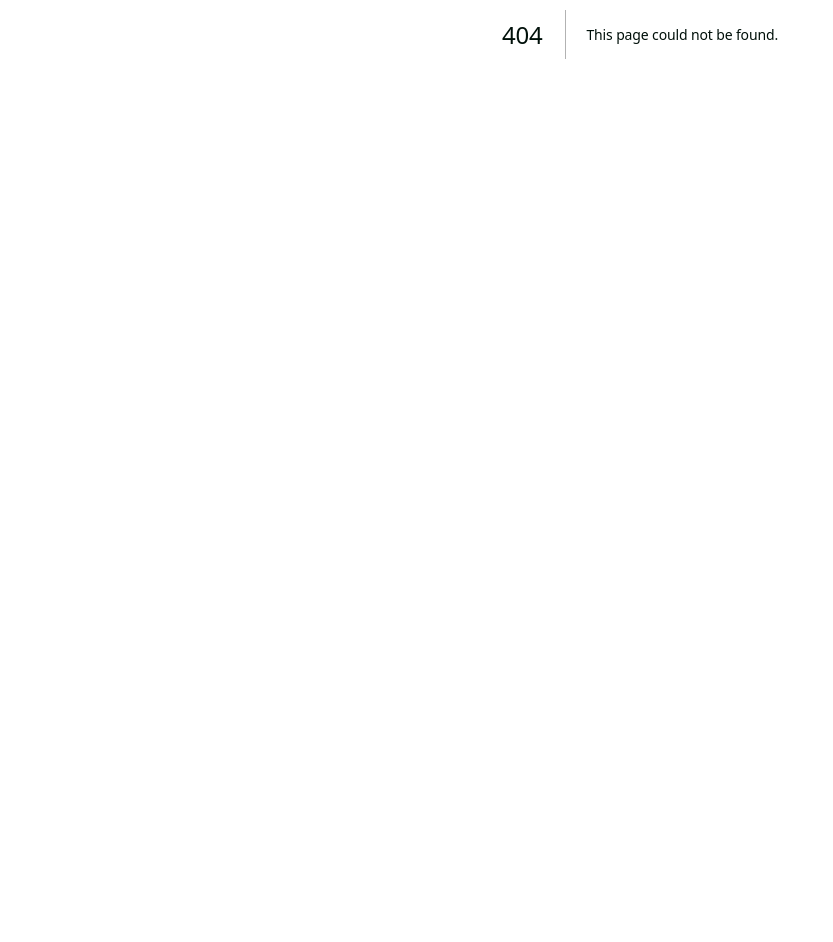
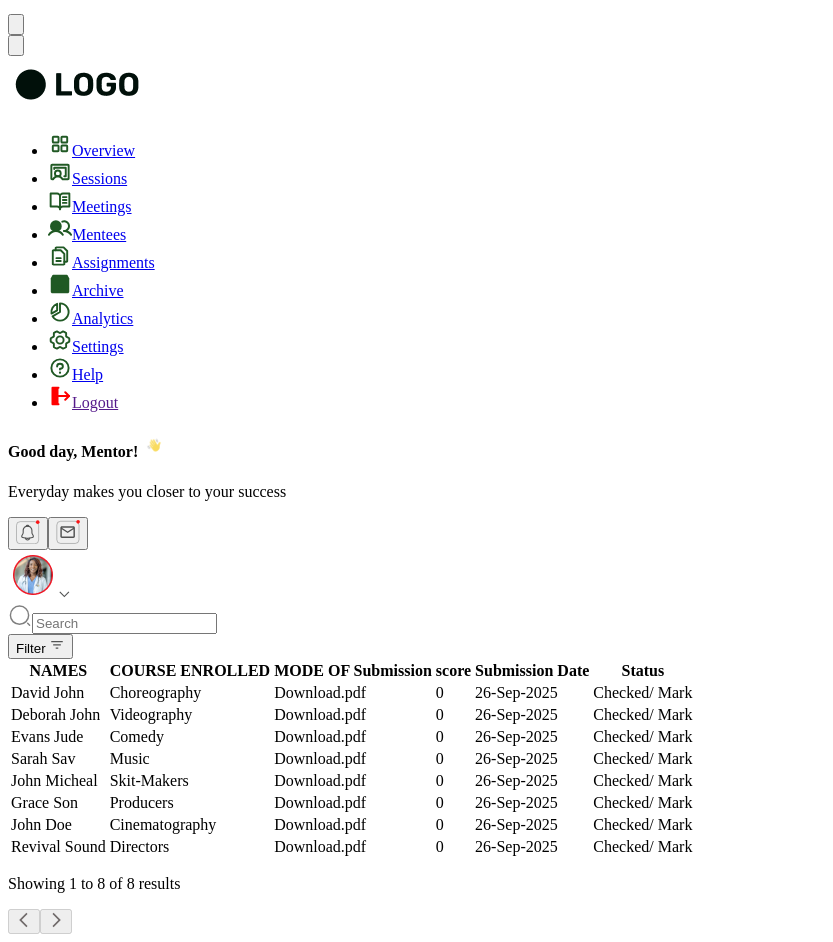
Before and after one commit to Omolara5861/superstar-mentors, a Next.js app: page /mentor-dashboard/assignments/Assignments in a window 1280 px wide. Before the commit this address had no page. Shown: the part 366-1308 px from the top of the page, without its empty margins (0-833 px from the left). Before the commit the page ends 800 px from the top, so only its background shows below. Built offline with nearby package versions, Linux system fonts and the light colour scheme.

Commit message:
feat: :sparkles: Add assignments

```diff
--- a/src/components/mentor-dashboard/sidebar/Sidebar.tsx
+++ b/src/components/mentor-dashboard/sidebar/Sidebar.tsx
@@ -47,6 +47,7 @@ const Sidebar = () => {
         { href: '/mentor-dashboard/sessions', src: '/dashboard/session.svg', alt: 'Sessions Icon', text: 'Sessions' },
         { href: '/mentor-dashboard/meetings', src: '/dashboard/courses.svg', alt: 'Courses Icon', text: 'Meetings' },
         { href: '/mentor-dashboard/mentees', src: '/dashboard/mentees.svg', alt: 'Assignment Icon', text: 'Mentees' },
+        { href: '/mentor-dashboard/assignments', src: '/dashboard/assignment.svg', alt: 'File Icon', text: 'Assignments' },
         { href: '/mentor-dashboard/archive', src: '/dashboard/archive.svg', alt: 'File Icon', text: 'Archive' },
         { href: '/mentor-dashboard/analytics', src: '/dashboard/analysis.svg', alt: 'Analysis Icon', text: 'Analytics' },
         { href: '/mentor-dashboard/settings', src: '/dashboard/settings.svg', alt: 'Settings Icon', text: 'Settings' },
--- /dev/null
+++ b/src/pages/mentor-dashboard/assignments/Assignments.tsx
@@ -0,0 +1,212 @@
+"use client"
+import React, { useEffect, useState } from "react";
+import Table from "../../../components/table/Table";
+import Wrapper from "../../../components/mentor-dashboard/wrapper/Wrapper";
+import Image from "next/image";
+
+
+type Assignment = {
+    name: string;
+    courseEnrolled: string;
+    modeOfSubmission: string;
+    submissionDate: string;
+    score?: string;
+    status: string;
+};
+
+const assignments: Assignment[] = [
+    {
+        courseEnrolled: "Choreography",
+        name: "David John",
+        modeOfSubmission: "Download.pdf",
+        submissionDate: "26-Sep-2025",
+        score: "0",
+        status: "Checked/ Mark",
+    },
+    {
+        courseEnrolled: "Videography",
+        name: "Deborah John",
+        modeOfSubmission: "Download.pdf",
+        submissionDate: "26-Sep-2025",
+        score: "0",
+        status: "Checked/ Mark",
+    },
+    {
+        courseEnrolled: "Comedy",
+        name: "Evans Jude",
+        modeOfSubmission: "Download.pdf",
+        submissionDate: "26-Sep-2025",
+        score: "0",
+        status: "Checked/ Mark",
+    },
+    {
+        courseEnrolled: "Music",
+        name: "Sarah Sav",
+        modeOfSubmission: "Download.pdf",
+        submissionDate: "26-Sep-2025",
+        score: "0",
+        status: "Checked/ Mark",
+    },
+    {
+        courseEnrolled: "Skit-Makers",
+        name: "John Micheal",
+        modeOfSubmission: "Download.pdf",
+        submissionDate: "26-Sep-2025",
+        score: "0",
+        status: "Checked/ Mark",
+    },
+    {
+        courseEnrolled: "Producers",
+        name: "Grace Son",
+        modeOfSubmission: "Download.pdf",
+        submissionDate: "26-Sep-2025",
+        score: "0",
+        status: "Checked/ Mark",
+    },
+    {
+        courseEnrolled: "Cinematography",
+        name: "John Doe",
+        modeOfSubmission: "Download.pdf",
+        submissionDate: "26-Sep-2025",
+        score: "0",
+        status: "Checked/ Mark",
+    },
+    {
+        courseEnrolled: "Directors",
+        name: "Revival Sound",
+        modeOfSubmission: "Download.pdf",
+        submissionDate: "26-Sep-2025",
+        score: "0",
+        status: "Checked/ Mark",
+    },
+];
+
+// Pagination helper function
+const paginate = (data: any, currentPage: any, itemsPerPage: any) => {
+    const startIndex = (currentPage - 1) * itemsPerPage;
+    const endIndex = startIndex + itemsPerPage;
+    return data.slice(startIndex, endIndex);
+};
+
+const AssignmentsPage = () => {
+    const itemsPerPage = 10;
+    const [currentPage, setCurrentPage] = useState(1);
+
+    useEffect(() => {
+        setCurrentPage(1);
+    }, []);
+
+    const paginatedData = paginate(assignments, currentPage, itemsPerPage);
+
+    // Navigation for pagination
+    const nextPage = () => {
+        setCurrentPage((prev) => (prev < Math.ceil(assignments.length / itemsPerPage) ? prev + 1 : prev));
+    };
+
+    const prevPage = () => {
+        setCurrentPage((prev) => (prev > 1 ? prev - 1 : prev));
+    };
+
+    const columns = [
+        { header: "NAMES", accessor: "name" },
+        { header: "COURSE ENROLLED", accessor: "courseEnrolled" },
+        {
+            header: "MODE OF Submission", accessor: "modeOfSubmission",
+            render: (value: any) => {
+                return (
+                    <span className={`px-2 py-1 flex gap-1 rounded-full text-primary underline`}>
+                        {value}
+                    </span>
+                );
+            }
+         },
+        { header: "score", accessor: "score" },
+        { header: "Submission Date", accessor: "submissionDate" },
+        {
+            header: "Status", accessor: "status", render: (value: any) => {
+                let textColor, icon;
+                switch (value) {
+                    case "Completed":
+                        textColor = "text-green-500";
+                        icon = "/dashboard/online.svg";
+                        break;
+                    case "Checked/ Mark":
+                        textColor = "text-[#CC8A06]";
+                        icon = "/dashboard/pending.svg";
+                        break;
+                    case "Grading":
+                        textColor = "text-blue-500";
+                        icon = "/dashboard/online.svg";
+                        break;
+                }
+                return (
+                                   <span className={`px-2 py-1 flex gap-1 rounded-full ${textColor}`}>
+                                       {value}
+                                   </span>
+                               );
+            }
+        },
+    ];
+
+
+    return (
+        <div className="h-[90vh] relative">
+            <div className="mt-6 flex gap-5 justify-end">
+                <div className="relative">
+                    <Image
+                        src="/dashboard/search.svg"
+                        alt="Search Icon"
+                        width={24}
+                        height={24}
+                        className="absolute left-3 top-1/2 transform -translate-y-1/2"
+                    />
+                    <input
+                        type="text"
+                        placeholder="Search"
+                        className="w-[505px] h-[57px] pl-10 pr-4 py-2 border border-gray-300 bg-transparent rounded-md text-gray-700 focus:outline-none focus:ring-2 focus:ring-green-600"
+                    />
+                </div>
+                <button
+                    className=" bg-[#fff] bg-transparent border border-primary py-2 px-3 w-[190px] h-[57px] flex items-center justify-between rounded"
+                    onClick={() => alert("Filter logic not implemented yet.")}
+                >
+                    Filter <Image
+                        src="/dashboard/filter.svg"
+                        alt="Sort Icon"
+                        width={16}
+                        height={16}
+                        className="self-center"
+                    />
+                </button>
+            </div>
+
+            {/* Active Tab Content */}
+            <Table data={paginatedData} columns={columns} />
+
+            {/* Pagination */}
+            <div className="flex justify-between absolute -bottom-5 right-0 left-0">
+                <p className="mt-4 text-sm text-[#555555] font-bold">
+                    Showing {Math.min((currentPage - 1) * itemsPerPage + 1, assignments.length)} to {Math.min(currentPage * itemsPerPage, assignments.length)} of {assignments.length} results
+                </p>
+                <div className="flex gap-2">
+                    <button onClick={prevPage} disabled={currentPage === 1}><Image
+                        src="/dashboard/angle-left.svg"
+                        alt="Previous Page"
+                        width={16}
+                        height={16}
+                        className="cursor-pointer"
+                    /></button>
+                    <button onClick={nextPage} disabled={currentPage === Math.ceil(assignments.length / itemsPerPage)}><Image
+                        src="/dashboard/angle-right.svg"
+                        alt="Next Page"
+                        width={16}
+                        height={16}
+                        className="cursor-pointer"
+                    /></button>
+                </div>
+            </div>
+        </div>
+    );
+};
+
+export default Wrapper(AssignmentsPage);
```
Also changed, not shown: src/app/mentor-dashboard/assignments/page.tsx (added, +8 -0 lines).
